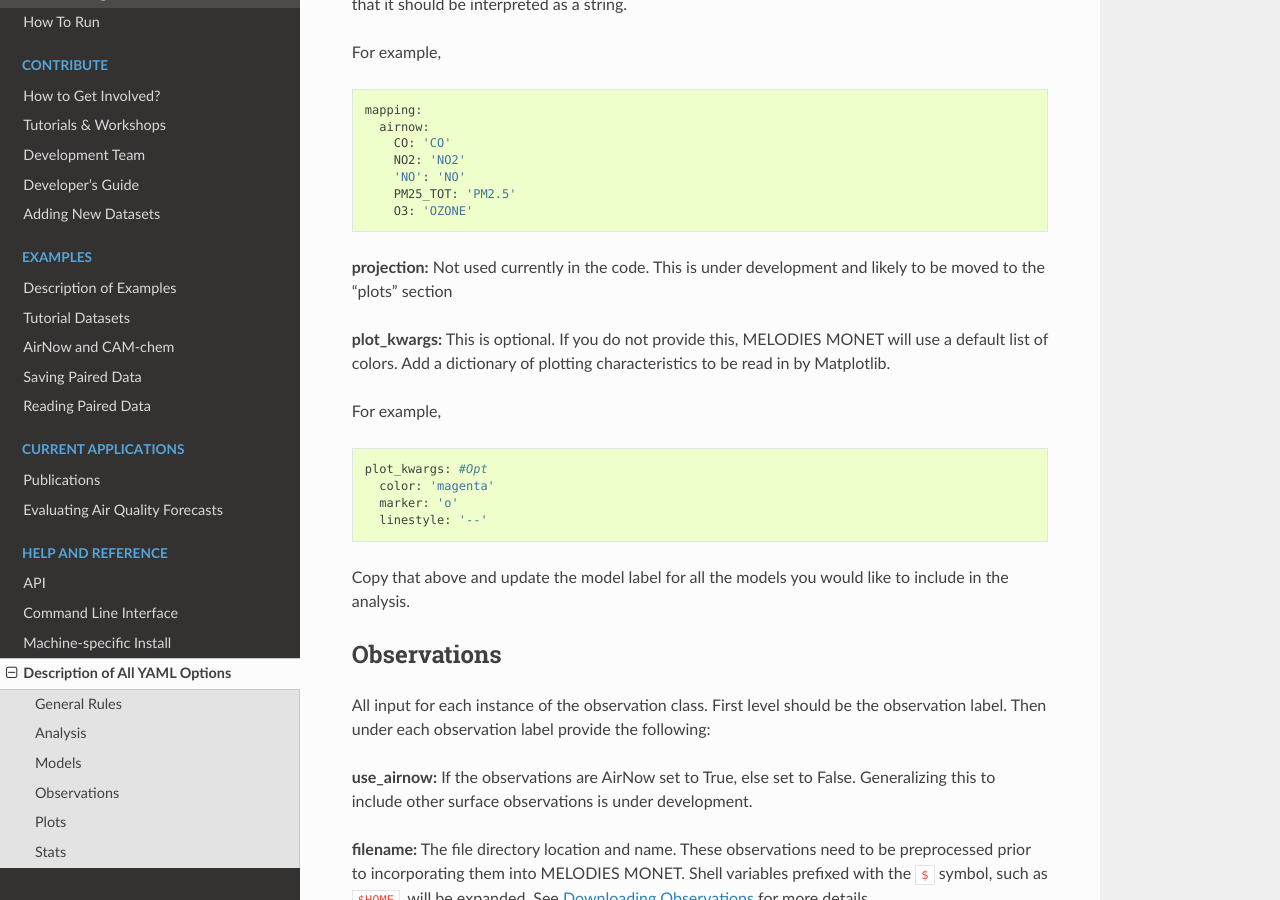
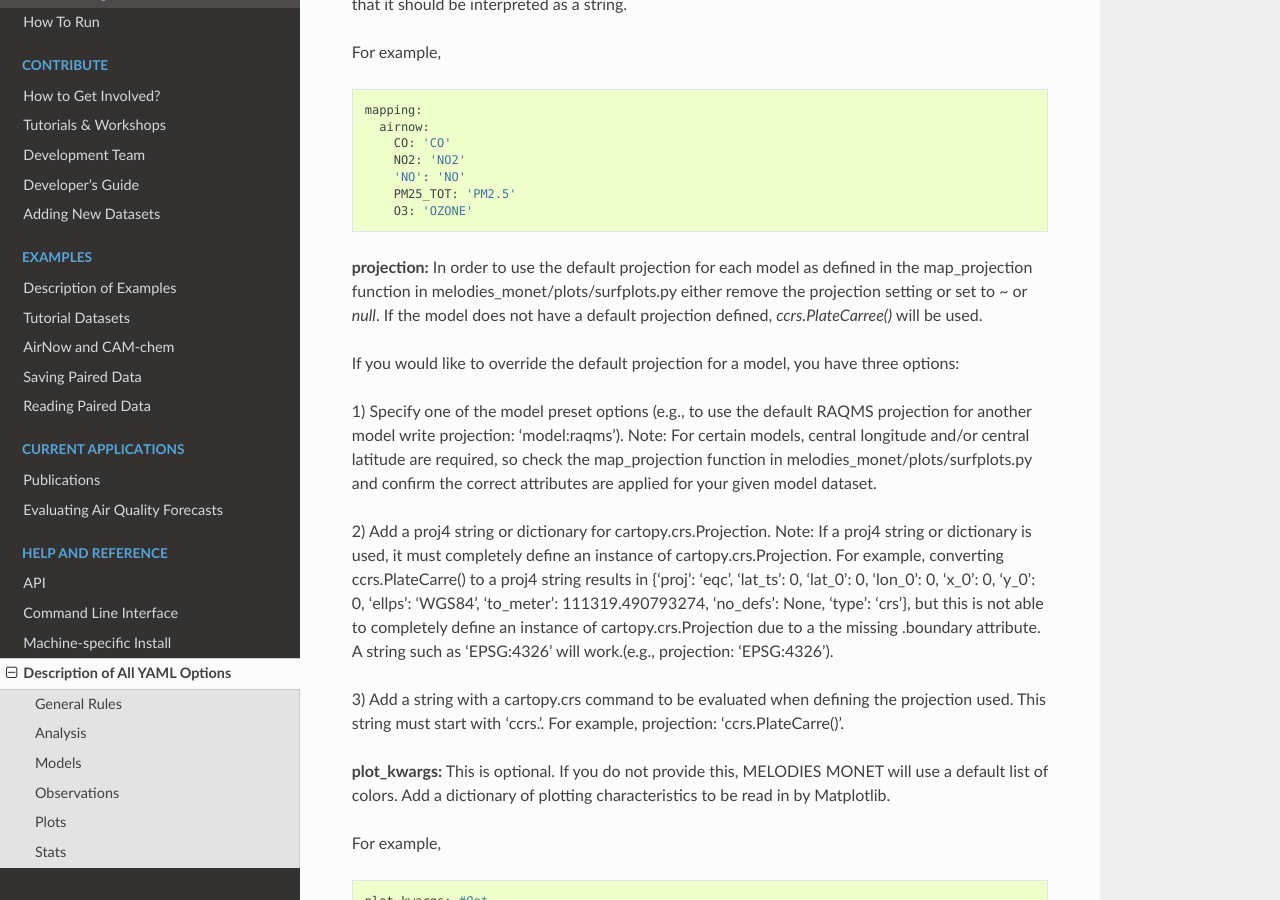
Before and after one commit to NOAA-CSL/MELODIES-MONET, a Sphinx documentation site: the page built from docs/appendix/yaml.rst, in a window 1280 px wide and 900 px high, scrolled down 2864 px. Built offline with Sphinx 7.4.7 and the Read the Docs theme 2.0.0, drawn with Linux system fonts in a browser that asks for light colours; pages that are not in the unit, such as notebooks, are missing from menus.

Commit message:
Update docs about projection

```diff
--- a/docs/appendix/yaml.rst
+++ b/docs/appendix/yaml.rst
@@ -129,8 +129,32 @@ For example, ::
       PM25_TOT: 'PM2.5'
       O3: 'OZONE'
 
-**projection:** Not used currently in the code. This is under development and
-likely to be moved to the "plots" section
+**projection:** In order to use the default projection for each model as defined
+in the map_projection function in melodies_monet/plots/surfplots.py either remove
+the projection setting or set to `~` or `null`. If the model does not have a
+default projection defined, `ccrs.PlateCarree()` will be used.
+
+If you would like to override the default projection for a model, you have three
+options:
+
+1) Specify one of the model preset options (e.g., to use the default RAQMS
+projection for another model write projection: 'model:raqms'). Note: For certain
+models, central longitude and/or central latitude are required, so check the
+map_projection function in melodies_monet/plots/surfplots.py and confirm the
+correct attributes are applied for your given model dataset.
+
+2) Add a proj4 string or dictionary for cartopy.crs.Projection. Note: If a proj4
+string or dictionary is used, it must completely define an instance of
+cartopy.crs.Projection. For example, converting ccrs.PlateCarre() to a proj4
+string results in {'proj': 'eqc', 'lat_ts': 0, 'lat_0': 0, 'lon_0': 0, 'x_0': 0,
+'y_0': 0, 'ellps': 'WGS84', 'to_meter': 111319.490793274, 'no_defs': None,
+'type': 'crs'}, but this is not able to completely define an instance of
+cartopy.crs.Projection due to a the missing .boundary attribute.
+A string such as 'EPSG:4326' will work.(e.g., projection: 'EPSG:4326').
+
+3) Add a string with a cartopy.crs command to be evaluated when defining the
+projection used. This string must start with 'ccrs.'. For example,
+projection: 'ccrs.PlateCarre()'.
 
 **plot_kwargs:** This is optional. If you do not provide this, MELODIES MONET
 will use a default list of colors. Add a dictionary of plotting characteristics
```
